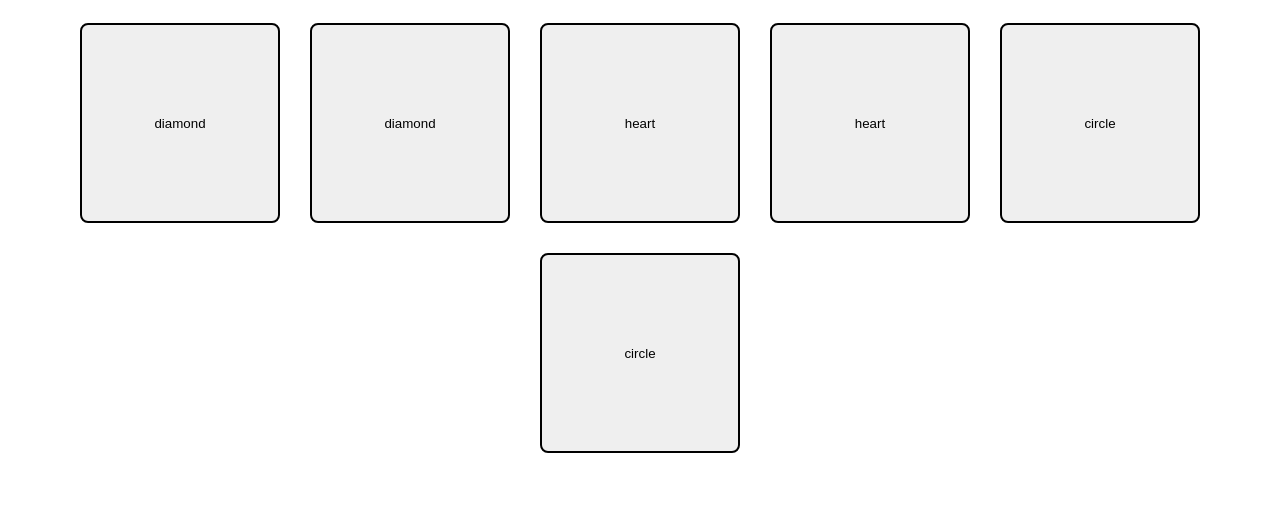
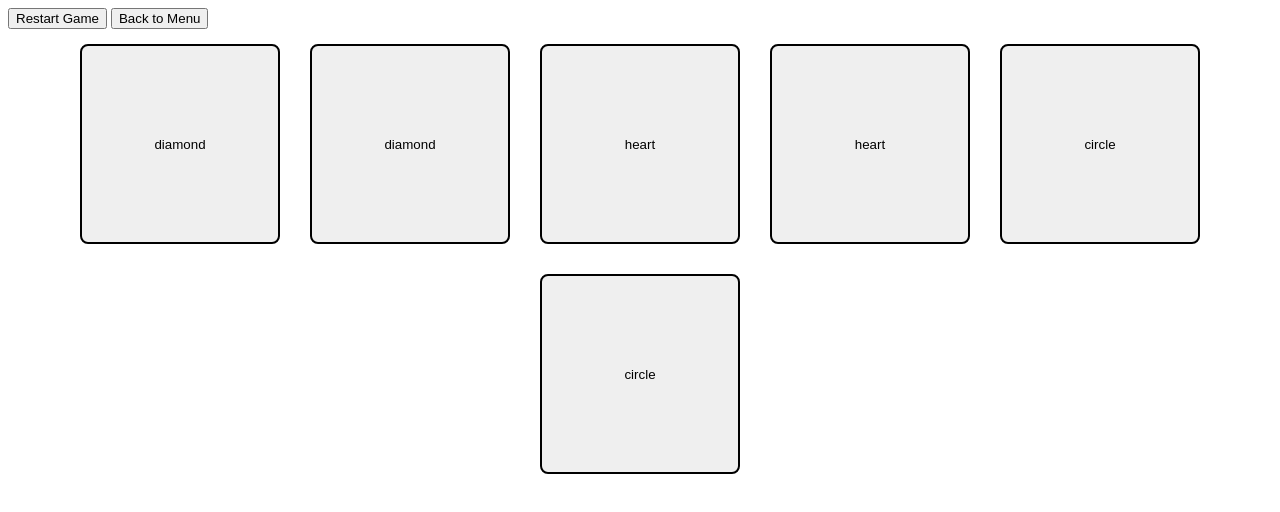
Before and after one commit to TmTanky/Memory-Game, a website with bundled scripts: page index.html in a window 1280 px wide. Both pictures are taken after a click on the button "Play Game". Built offline with nearby package versions, Linux system fonts and the light colour scheme.

Commit message:
refactor: fix bugs of game logic
- Restarting of game
- Reinitilized functionality of cards after restarting
- Added Back To Menu Button
- Initialize Cards by clicking start game

refactor/improve-bugs-game-logic

```diff
--- a/index.html
+++ b/index.html
@@ -10,7 +10,7 @@
   </head>
 
   <body>
-    <div class="cards"></div>
     <button class="restart-button" type="button">Restart Game</button>
+    <button class="back-to-menu-button" type="button">Back to Menu</button>
   </body>
 </html>
--- a/src/main.ts
+++ b/src/main.ts
@@ -1,11 +1,14 @@
+// Initialize Game Menu
+
 const gameMenu = document.createElement('div')
 const gameTitle = document.createElement('h1')
-gameTitle.innerHTML = 'Memory Game'
-gameMenu.classList.add('game-menu-container')
 const exitButton = document.createElement('button')
 const startButton = document.createElement('button')
 const topPortion = document.createElement('div')
 const bottomPortion = document.createElement('div')
+
+gameTitle.innerHTML = 'Memory Game'
+gameMenu.classList.add('game-menu-container')
 
 exitButton.innerText = 'Exit'
 startButton.innerText = 'Play Game'
@@ -21,48 +24,16 @@ bottomPortion.appendChild(startButton)
 
 startButton.addEventListener('click', () => {
   gameMenu.style.visibility = 'hidden'
+  createCards()
 })
 
 exitButton.addEventListener('click', () => {
   window.close()
 })
 
-// Creating Cards Logic
-
-const rootCardsContainer = document.querySelector('.cards') as HTMLDivElement
-const restartButton = document.querySelector(
-  '.restart-button'
-) as HTMLButtonElement
-
-const matchers = ['heart', 'heart', 'diamond', 'diamond', 'circle', 'circle']
-
-const shuffleCards = (arr: string[]) => {
-  return arr.sort(() => 0.5 - Math.random())
-}
-
-const createCards = () => {
-  shuffleCards(matchers).forEach((item, index) => {
-    const cardContainer = document.createElement('button')
-    const front = document.createElement('div')
-    const back = document.createElement('div')
-
-    cardContainer.appendChild(front)
-    cardContainer.appendChild(back)
-
-    front.classList.add('front-card')
-    back.classList.add('back-card')
-    rootCardsContainer.appendChild(cardContainer)
-    cardContainer.classList.add('card')
-    front.innerText = item
-    cardContainer.value = item
-    cardContainer.id = `${item}${index}`
-  })
-}
-
-createCards()
-
 // Card Functionality
 
+const startCardsFunctionality = () => {
   const cards = document.querySelectorAll('.card')
 
   let pickCounter = 0
@@ -74,7 +45,6 @@ let secondPickId: string
   cards.forEach((item) => {
     item.addEventListener('click', (e) => {
       const event = e.target as HTMLButtonElement
-
       pickCounter = pickCounter + 1
 
       if (pickCounter === 1) {
@@ -90,7 +60,6 @@ cards.forEach((item) => {
       if (firstPick === secondPick && firstPickId !== secondPickId) {
         document.querySelector(`#${firstPickId}`)?.remove()
         document.querySelector(`#${secondPickId}`)?.remove()
-      // alert('score')
       }
 
       if (pickCounter === 2) {
@@ -102,8 +71,50 @@ cards.forEach((item) => {
       }
     })
   })
+}
+
+// Creating Cards Logic
+
+const rootCards = document.createElement('div')
+rootCards.classList.add('cards')
+
+const createCards = () => {
+  document.body.appendChild(rootCards)
+
+  const matchers = ['heart', 'heart', 'diamond', 'diamond', 'circle', 'circle']
+
+  const shuffleCards = (arr: string[]) => {
+    return arr.sort(() => 0.5 - Math.random())
+  }
+
+  shuffleCards(matchers).forEach((item, index) => {
+    const cardContainer = document.createElement('button')
+    const front = document.createElement('div')
+    const back = document.createElement('div')
+
+    cardContainer.appendChild(front)
+    cardContainer.appendChild(back)
+
+    front.classList.add('front-card')
+    back.classList.add('back-card')
+    rootCards.appendChild(cardContainer)
+    cardContainer.classList.add('card')
+    front.innerText = item
+    cardContainer.value = item
+    cardContainer.id = `${item}${index}`
+  })
+  startCardsFunctionality()
+}
 
 // Reset Game Logic
+
+const rootCardsContainer = document.querySelector('.cards') as HTMLDivElement
+const restartButton = document.querySelector(
+  '.restart-button'
+) as HTMLButtonElement
+const backToMenuButton = document.querySelector(
+  '.back-to-menu-button'
+) as HTMLButtonElement
 
 const cardsObserver = new MutationObserver((mutations) => {
   const cardsLength = mutations[0].target.childNodes.length
@@ -113,11 +124,29 @@ const cardsObserver = new MutationObserver((mutations) => {
   }
 })
 
+if (rootCardsContainer) {
   cardsObserver.observe(rootCardsContainer, {
     childList: true,
   })
+}
 
-restartButton?.addEventListener('click', () => {
-  restartButton.style.display = 'none'
+restartButton.addEventListener('click', () => {
+  const cards = document.querySelectorAll('.card')
+  cards.forEach((node) => {
+    node.remove()
+  })
+
   createCards()
 })
+
+// Back To Menu Logic
+
+backToMenuButton.addEventListener('click', () => {
+  const cards = document.querySelectorAll('.card')
+  cards.forEach((node) => {
+    node.remove()
+  })
+
+  gameMenu.style.visibility = 'visible'
+  rootCards.remove()
+})
--- a/styles/styles.css
+++ b/styles/styles.css
@@ -44,10 +44,6 @@
   width: 100%;
 }
 
-.restart-button {
-    display: none;
-}
-
 /* Game Menu Styling */
 
 .game-menu-container {
```
Lines whose indentation alone changed are shown as unchanged.
